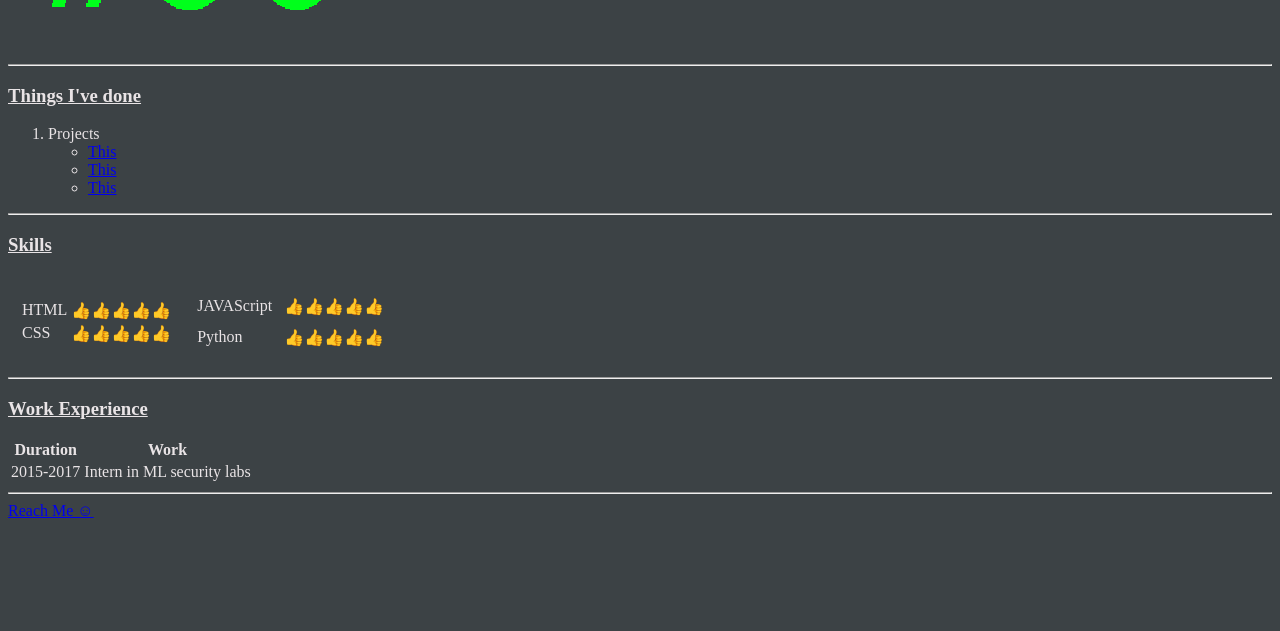
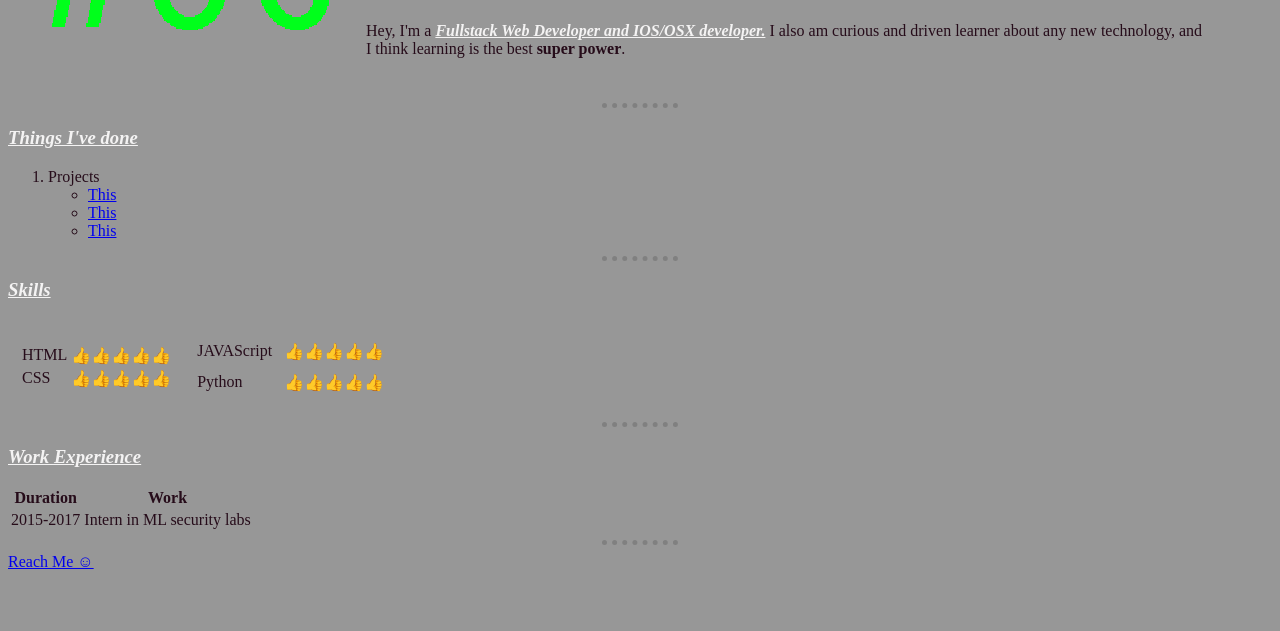
Before and after one commit to Checkit-brah/seewee, a plain HTML site: page index.html in a window 1280 px wide. Shown: the part 169-800 px from the top of the page. Drawn offline with Linux system fonts and the light colour scheme.

Commit message:
Add files via upload

```diff
--- /dev/null
+++ b/css/styles.css
@@ -0,0 +1,29 @@
+body{
+  background-color:#979797;
+  color:#260c1a;
+}
+
+hr{
+  border-style: none;
+  border-top-style: dotted;
+  width: 6%;
+  border-color: grey;
+  border-width: 5px;
+}
+
+h1{
+  color:#3ffb28;
+  font-family: bitwise;
+  font-size: 65px;
+
+}
+@import url('https://fonts.googleapis.com/css?family=Orbitron&display=swap');
+h3{
+  font-family: 'Orbitron' sans-serif;
+}
+
+u{
+  color:#f4f3f3;
+  font-style: italic;
+  font-weight: bold;
+}
--- a/index.html
+++ b/index.html
@@ -5,24 +5,19 @@
   <meta charset="utf-8">
   <script src="https://kit.fontawesome.com/09fa1a7f37.js" crossorigin="anonymous"></script>
   <link rel="shortcut icon" href="Images/favicon.ico" type="image">
+  <link rel="stylesheet" href="css/styles.css">
   <title> Interface </title>
 </head>
 <style>
-  body{
-    background-color:#3c4245;
-    color:#e9e4e6;
-  }
-  h1{
 
-  }
 </style>
 <body>
   <table cellspacing="20">
     <td><img src="Images/Thing.gif" Type="images/gif" alt="Best site on the INternet"></td>
     <td>
-      <h1 style="color:#3ffb28;"> Terminal </h1>
+      <h1> Terminal </h1>
       <p>
-        <em>Hey, I'm a <u><strong>Fullstack Web Developer and IOS/OSX developer.</strong></u></em>
+        Hey, I'm a <u>Fullstack Web Developer and IOS/OSX developer.</u>
         I also am curious and driven learner about any new technology, and <br> I think learning is the best <strong>super power</strong>.
       </p>
     </td>
```
Also changed, not shown: Contact.html (+3 -9 lines), css/Font/bitwise.ttf (added).
